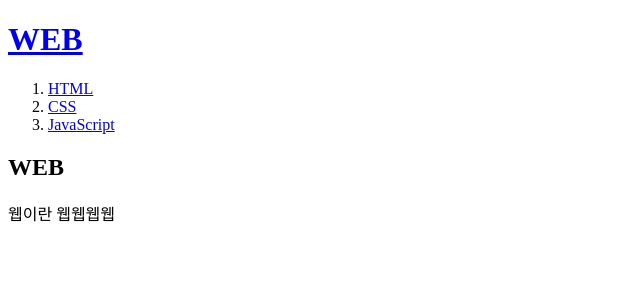
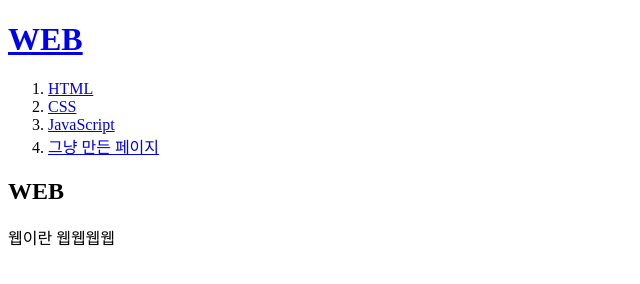
Before and after one commit to lexxsh/first-web-site, a plain HTML site: page index.html in a window 1280 px wide. Shown: the whole page, without its empty margins (0-640 px from the left). Drawn offline with Linux system fonts and the light colour scheme.

Commit message:
Add files via upload

```diff
--- a/index.html
+++ b/index.html
@@ -10,6 +10,7 @@
     <li><a href="1.html">HTML</a></li>
     <li><a href="2.html">CSS</a></li>
     <li><a href="3.html">JavaScript</a></li>
+    <li><a href="22.html">그냥 만든 페이지</a></li>
   </ol>
   <h2>WEB</h2>
   <p>
```
Also changed, not shown: 1.html (+1 -0 lines), 2.html (+1 -0 lines), 22.html (+1 -0 lines), 3.html (+1 -0 lines), web.html (+1 -0 lines).
